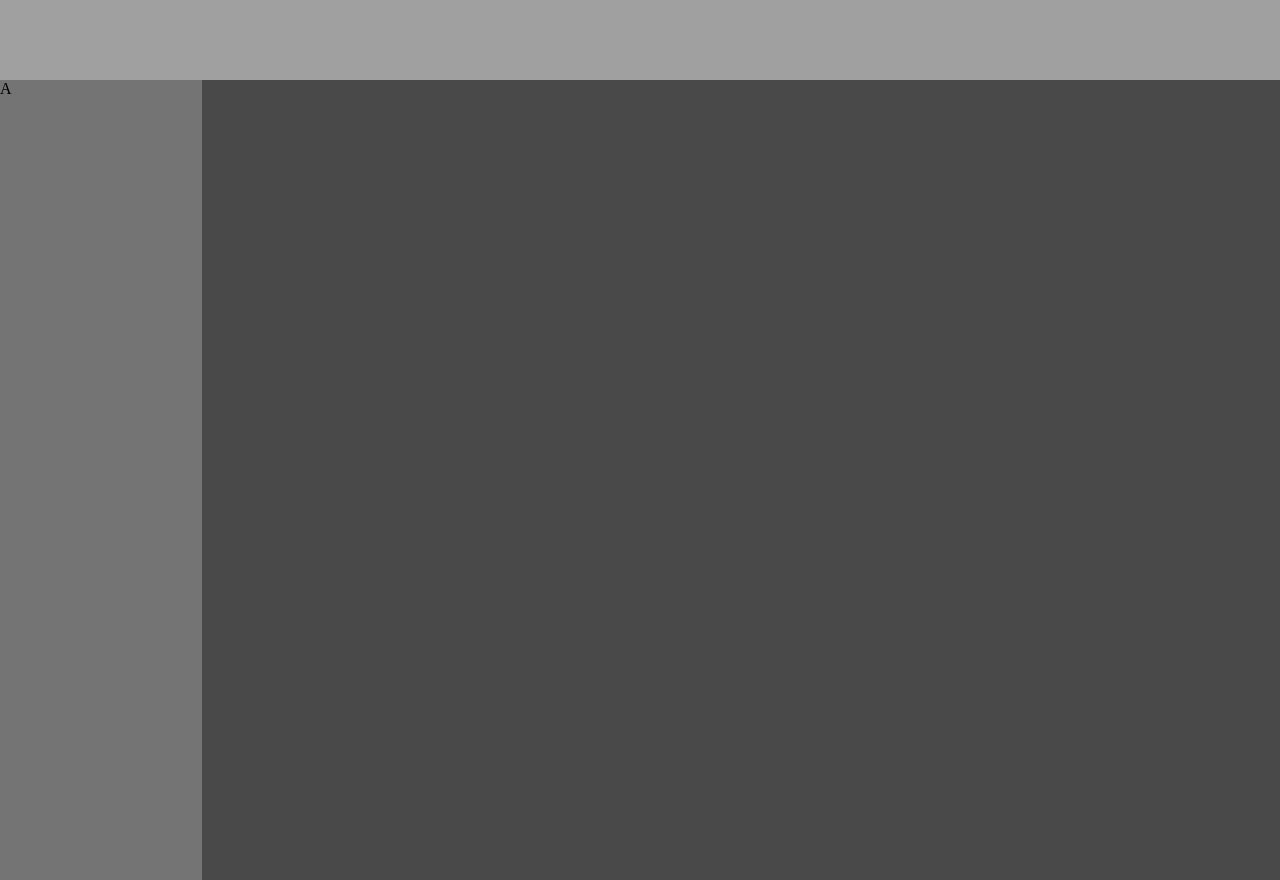
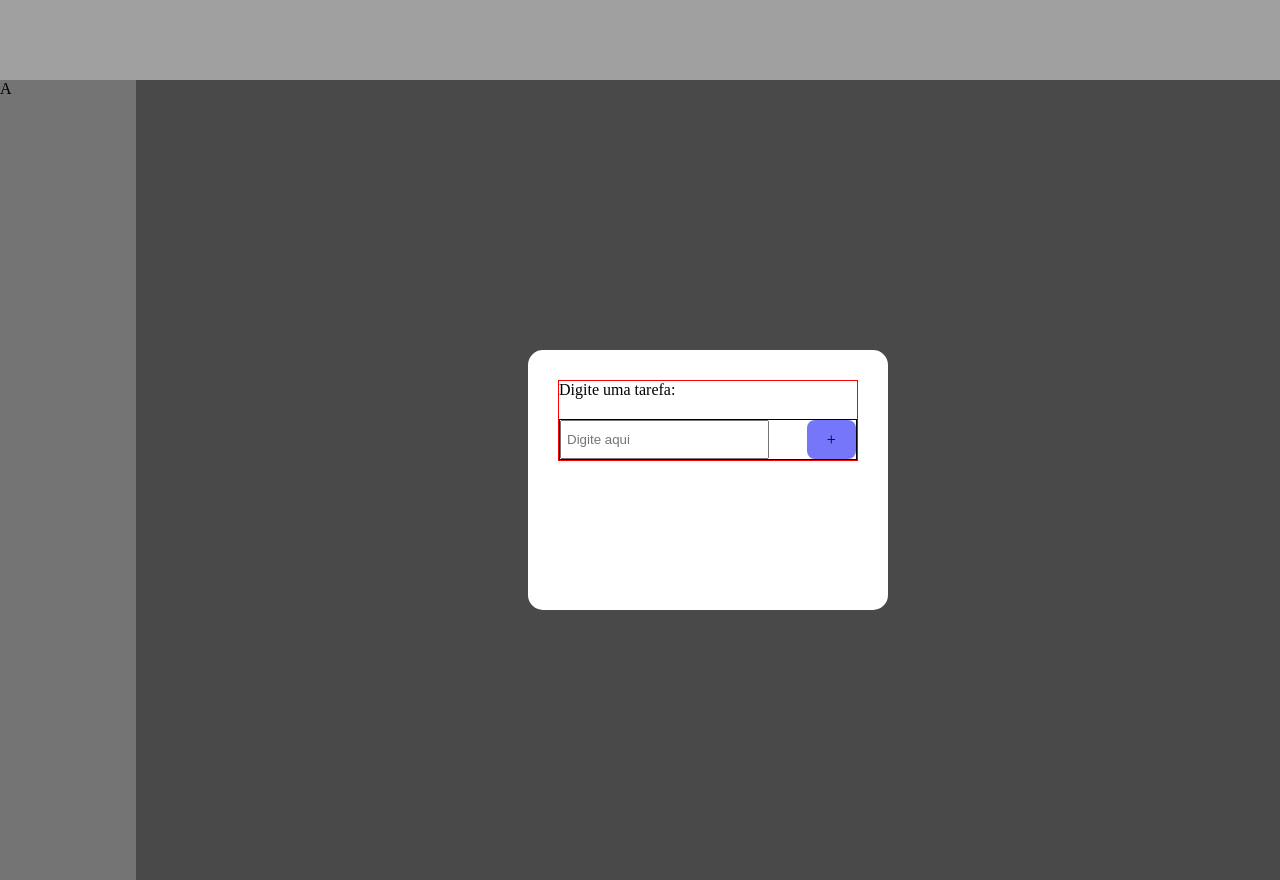
Before and after one commit to marcellx44/Front-End, a React (Vite) app in the folder React-To-Do-List/to-do-list/: page / in a window 1280 px wide. Built offline with nearby package versions, Linux system fonts and the light colour scheme.

Commit message:
Adicionei o componente TodoList e TodoForm

```diff
--- a/React-To-Do-List/to-do-list/src/App.tsx
+++ b/React-To-Do-List/to-do-list/src/App.tsx
@@ -2,6 +2,7 @@ import './App.css'
 import { Header } from "./components/Header/Header.tsx";
 import { Principal} from "./components/Principal/Principal.tsx";
 import { Sidebar } from "./components/Sidebar/Sidebar.tsx";
+import { TodoList } from './components/TodoList/TodoList.tsx';
 function App() {
 
   return (
@@ -13,7 +14,9 @@ function App() {
 
           </Sidebar>
           <Principal>
+            <TodoList>
 
+            </TodoList>
           </Principal>
         </>
   )
--- a/React-To-Do-List/to-do-list/src/components/Principal/Principal.tsx
+++ b/React-To-Do-List/to-do-list/src/components/Principal/Principal.tsx
@@ -1,8 +1,8 @@
 import "./principal.estilos.css"
-export function Principal(){
+export function Principal({children}: {children:React.ReactNode}){
     return(
         <main className="container-principal">
-
+            {children}
         </main>
     )
 }
--- a/React-To-Do-List/to-do-list/src/components/Principal/principal.estilos.css
+++ b/React-To-Do-List/to-do-list/src/components/Principal/principal.estilos.css
@@ -2,4 +2,7 @@
     background-color: rgb(73, 73, 73);
     flex-grow:0.85;
     height:100vh;
+    display: flex;
+    justify-content: center;
+    align-items: center;
 }
--- /dev/null
+++ b/React-To-Do-List/to-do-list/src/components/TodoForm/TodoForm.tsx
@@ -0,0 +1,12 @@
+import "./to-do-form.estilos.css"
+export function TodoForm(){
+    return(
+        <form action="" className="container-form">
+            <label htmlFor="Tarefa">Digite uma tarefa:</label>
+            <div className="container-submit">
+                <input type="text" placeholder="Digite aqui" />
+                <button id="add-tarefa">+</button>
+            </div>
+        </form>
+    )
+}
--- /dev/null
+++ b/React-To-Do-List/to-do-list/src/components/TodoForm/to-do-form.estilos.css
@@ -0,0 +1,22 @@
+.container-form{
+    border: 1px solid red;
+    display:flex;
+    flex-wrap: wrap;
+    align-content: start;
+}
+.container-submit{
+    border: 1px solid black;
+    display:flex;
+    flex-basis: 100%;
+    justify-content: space-between;
+}
+.container-form>label{
+    padding-bottom:20px;
+}
+.container-submit>input{
+    width:200px;
+    padding-left:5px;
+}
+#add-tarefa{
+    background-color: rgb(118, 118, 250);
+}
--- /dev/null
+++ b/React-To-Do-List/to-do-list/src/components/TodoList/TodoList.tsx
@@ -0,0 +1,11 @@
+import "./to-do-list.estilos.css"
+import { TodoForm } from "../../components/TodoForm/TodoForm.tsx";
+export function TodoList({children}:{children:React.ReactNode}){
+    return(
+        <div className="container-todolist">
+            <TodoForm>
+
+            </TodoForm>
+        </div>
+    )
+}
--- /dev/null
+++ b/React-To-Do-List/to-do-list/src/components/TodoList/to-do-list.estilos.css
@@ -0,0 +1,7 @@
+.container-todolist{
+    background-color: white;
+    flex-basis:300px;
+    height:200px;
+    border-radius:15px;
+    padding:30px;
+}
```
Also changed, not shown: React-To-Do-List/to-do-list/src/components/TodoItem/TodoItem.tsx (added), React-To-Do-List/to-do-list/src/components/TodoItem/to-do-item.estilos.css (added).
